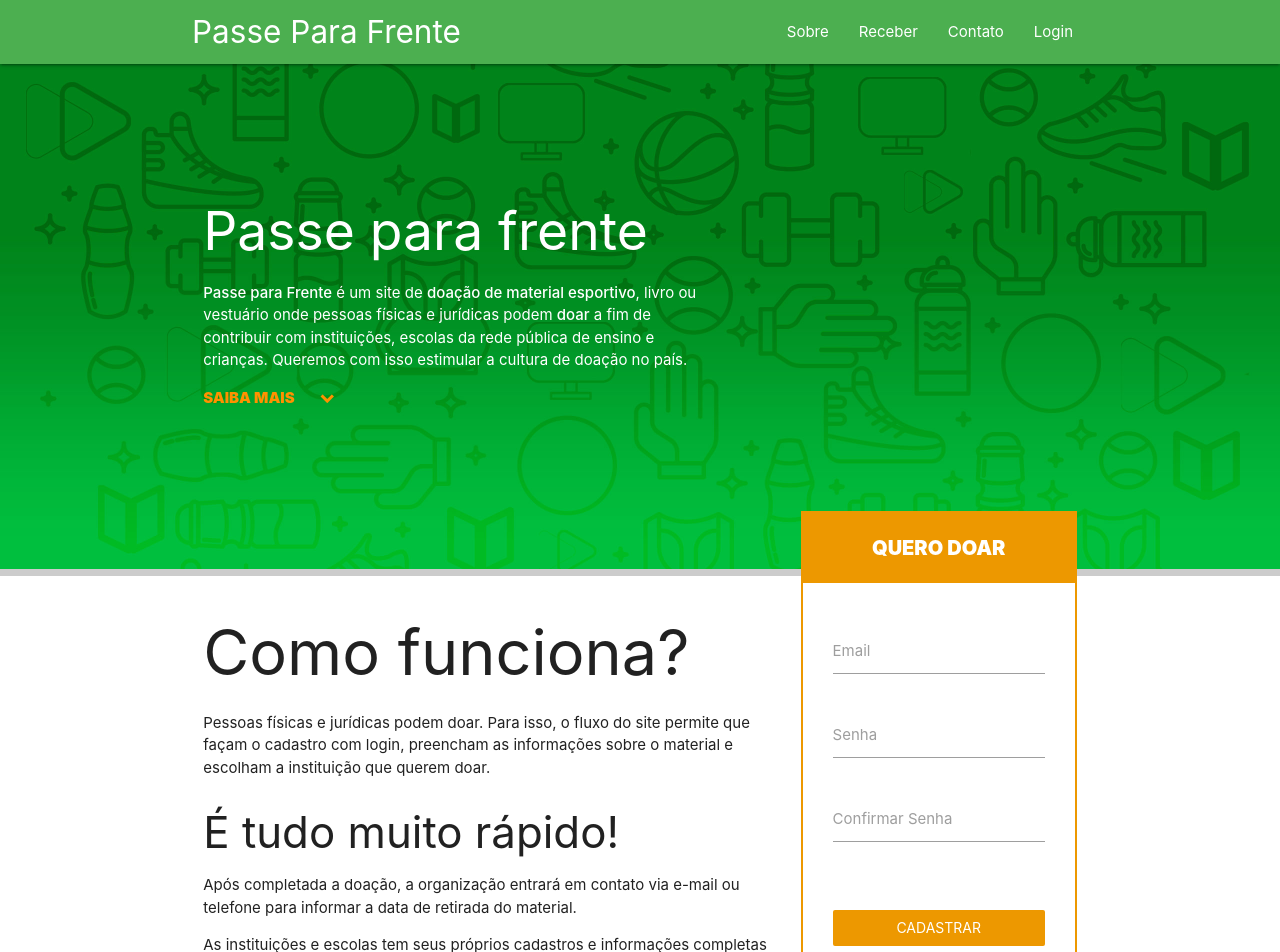
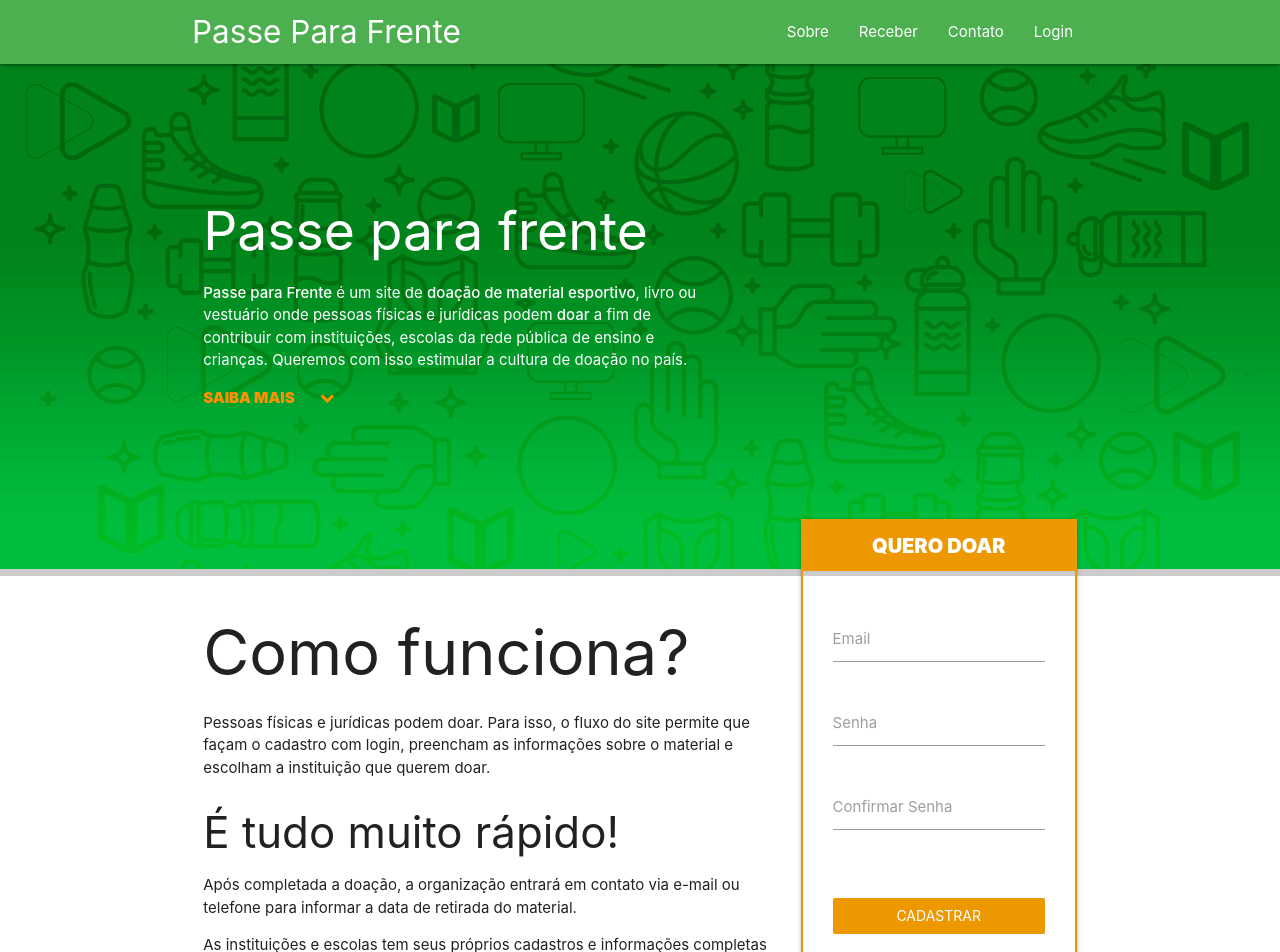
Before and after one commit to passe-para-frente/ppf-front, a React (Create React App) app: page / in a window 1280 px wide. Shown: the top 952 px of the page. Built offline with nearby package versions, Linux system fonts and the light colour scheme.

Commit message:
algumas melhorias no form cadastro

```diff
--- a/src/components/formCadastro/FormCadastro.js
+++ b/src/components/formCadastro/FormCadastro.js
@@ -6,7 +6,7 @@ export default class FormCadastro extends Component {
   render() {
     return(
         <>
-            <div className="form-cadastro">
+            <div className="form-cadastro z-depth-1">
                 <div className="form-titulo white-text">
                     Quero doar
                 </div>
--- a/src/components/formCadastro/formCadastro.css
+++ b/src/components/formCadastro/formCadastro.css
@@ -1,8 +1,8 @@
 .form-cadastro {
     position: relative;
-    top: -45px;
+    top: -47px;
     border: 2px solid #ed9800 ;
-    margin-top: -20px;
+    margin-top: -10px;
 }
 
 .form-cadastro-content {
@@ -15,7 +15,7 @@
 
 .form-cadastro > .form-titulo {
     background: #ed9800;
-    padding: 20px 0;
+    padding: 10px 0;
     text-align: center;
     text-transform: uppercase;
     font-weight: 900;
```
